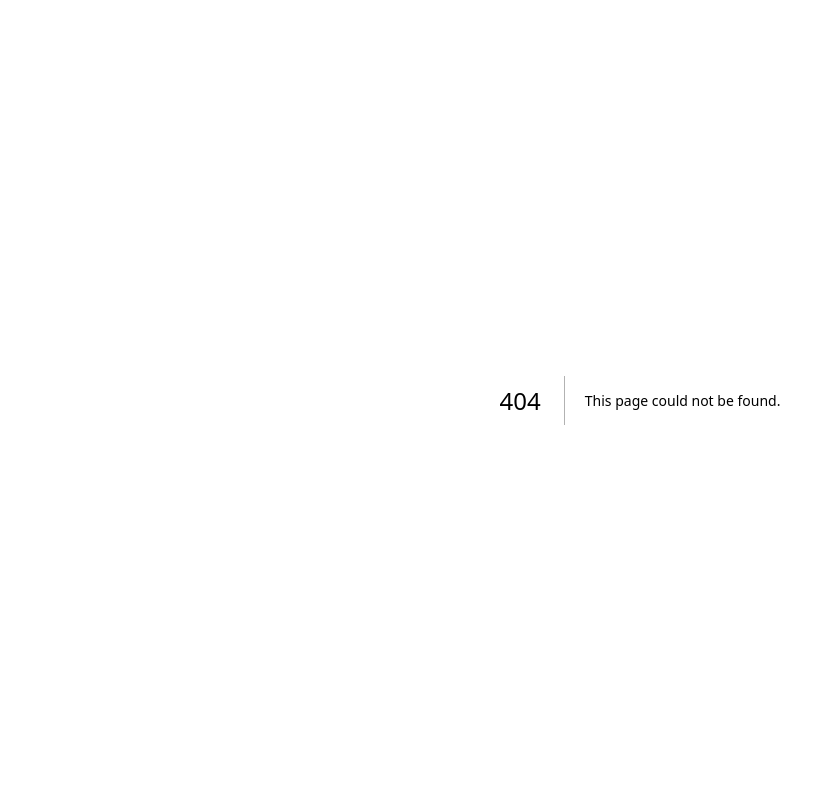
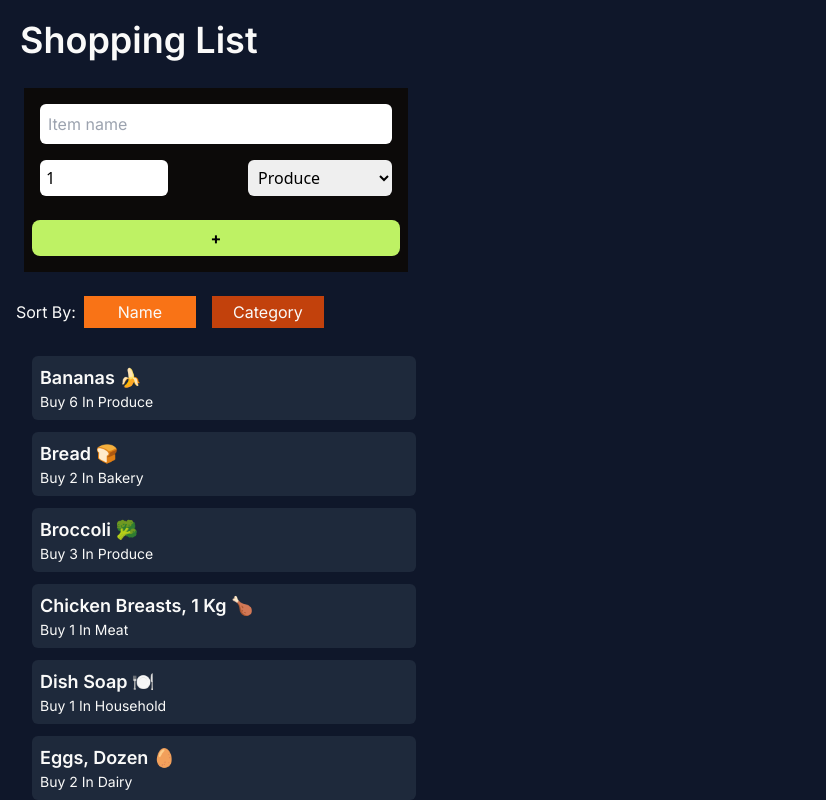
Before and after one commit to Durk006/cprg306-assignments, a Next.js app: page /week-6 in a window 1280 px wide. Before the commit this address had no page. Shown: the top 800 px of the page, without its empty margins (0-826 px from the left). Built offline with nearby package versions, Linux system fonts and the light colour scheme.

Commit message:
Week6 Update #1

```diff
--- a/app/page.js
+++ b/app/page.js
@@ -21,6 +21,9 @@ export default function Page() {
         <li>
           <Link className={linkStyles} href="week-5">Week 5</Link>
         </li>
+        <li>
+          <Link className={linkStyles} href="week-6">Week 6</Link>
+        </li>
       </ul>
 
     </main>
--- /dev/null
+++ b/app/week-6/item-list.js
@@ -0,0 +1,44 @@
+"use client"; // Indicates that this file should be processed on the client-side
+
+import { useState } from 'react'; // Importing the useState hook from React
+import Item from './item'; // Importing the Item component
+
+export default function ItemList({ items }) {
+  // State variable to track the sorting criteria (either 'name' or 'category')
+  const [sortBy, setSortBy] = useState('name');
+
+  // Sorting the items array based on the sortBy state variable
+  const sortedItems = [...items].sort((a, b) => {
+    if (sortBy === 'name') {
+      return a.name.localeCompare(b.name); // Sorting by name
+    } else if (sortBy === 'category') {
+      return a.category.localeCompare(b.category); // Sort by category
+    }
+  });
+
+  return (
+    <div>
+      <div className="p-2 m-2 text-l capitalize text-stone-50">
+        Sort By:
+        <button
+          className={`p-1 m-2 w-28 square-lg ${sortBy === 'name' ? 'bg-orange-500' : 'bg-orange-700'}`}
+          onClick={() => setSortBy('name')}
+        >
+          Name
+        </button>
+        <button
+          className={`p-1 m-2 w-28 square-lg ${sortBy === 'category' ? 'bg-orange-500' : 'bg-orange-700'}`}
+          onClick={() => setSortBy('category')}
+        >
+          Category
+        </button>
+      </div>
+
+      <ul className="text-xl capitalize text-stone-50">
+        {sortedItems.map((item) => (
+          <Item key={item.id} name={item.name} quantity={item.quantity} category={item.category} />
+        ))}
+      </ul>
+    </div>
+  );
+}
--- /dev/null
+++ b/app/week-6/item.js
@@ -0,0 +1,74 @@
+export default function Item({ name, quantity, category }) {
+    return (
+      <section>
+        <li className="bg-slate-800 rounded-md p-2 m-3 ml-8 text-stone-50 w-96">
+          <p className="text-lg font-semibold">{name}</p>
+          <p className="text-sm">
+            Buy {quantity} in {category}{' '}
+          </p>
+        </li>
+      </section>
+    );
+  }
+
+
+
+
+
+
+
+
+
+
+
+
+
+
+
+
+
+
+
+
+
+
+
+
+
+
+
+
+
+
+
+
+
+// "use client";
+// import { useState } from "react";
+
+// export default function Item({id, name, quantity, category, onSelect}) {
+
+//   const [visibility, setVisibility] = useState("invisible");
+//   const [itemBg, setItemBg] = useState("bg-mute");
+
+//   const handleMouseEnter = () => {
+//     setVisibility("visible");
+//     setItemBg("bg-black text-white");
+//   }
+
+//   const handleMouseLeave = () => {
+//     setVisibility("invisible");
+//     setItemBg("bg-mute");
+//   }
+
+//   return (
+//     <main>
+//       <div className="max-w-96 " onClick={() => onSelect(id)}>
+//         <ul className={" p-2 m-4 w-96 text-stone-50 border-2 hover:bg-orange-500 cursor-pointer " +itemBg} onMouseEnter={handleMouseEnter} onMouseLeave={handleMouseLeave}>
+//           <li className="text-xl font-bold">{name}</li>
+//           <li className="text-sm">Buy {quantity} in {category}</li>
+//         </ul>
+//       </div>
+//     </main>
+//   );
+// }
--- /dev/null
+++ b/app/week-6/items.json
@@ -0,0 +1,74 @@
+[
+    {
+      "id": "1h2GJKH12gkHG31h1H",
+      "name": "milk, 4 L 🥛",
+      "quantity": 1,
+      "category": "dairy"
+    },
+    {
+      "id": "2KJH3k2j3H1k2J3K1H",
+      "name": "bread 🍞",
+      "quantity": 2,
+      "category": "bakery"
+    },
+    {
+      "id": "3h2KJH3k2j3H1k2J3",
+      "name": "eggs, dozen 🥚",
+      "quantity": 2,
+      "category": "dairy"
+    },
+    {
+      "id": "4k2J3K1H2GJKH12gk",
+      "name": "bananas 🍌",
+      "quantity": 6,
+      "category": "produce"
+    },
+    {
+      "id": "5H1h1H2KJH3k2j3H",
+      "name": "broccoli 🥦",
+      "quantity": 3,
+      "category": "produce"
+    },
+    {
+      "id": "6H1k2J3K1H2GJKH1",
+      "name": "chicken breasts, 1 kg 🍗",
+      "quantity": 1,
+      "category": "meat"
+    },
+    {
+      "id": "7gkHG31h1H2KJH3k",
+      "name": "pasta sauce 🍝",
+      "quantity": 3,
+      "category": "canned goods"
+    },
+    {
+      "id": "8j3H1k2J3K1H2GJK",
+      "name": "spaghetti, 454 g 🍝",
+      "quantity": 2,
+      "category": "dry goods"
+    },
+    {
+      "id": "9H12gkHG31h1H2KJ",
+      "name": "toilet paper, 12 pack 🧻",
+      "quantity": 1,
+      "category": "household"
+    },
+    {
+      "id": "10H3k2j3H1k2J3K1",
+      "name": "paper towels, 6 pack",
+      "quantity": 1,
+      "category": "household"
+    },
+    {
+      "id": "11k2J3K1H2GJKH12",
+      "name": "dish soap 🍽️",
+      "quantity": 1,
+      "category": "household"
+    },
+    {
+      "id": "12GJKH12gkHG31h1",
+      "name": "hand soap 🧼",
+      "quantity": 4,
+      "category": "household"
+    }
+  ]
--- /dev/null
+++ b/app/week-6/new-item.js
@@ -0,0 +1,48 @@
+"use client";
+import { useState } from "react";
+
+export default function NewItem() {
+    const [name, setName] = useState("");
+    const [quantity, setQuantity] = useState(1);
+    const [category, setCategory] = useState("produce");
+
+    const handleSubmit = (event) => {
+        event.preventDefault();
+        const newId = Math.floor(Math.random() * 1000000).toString();
+        const newItem = { id: newId, name, quantity, category };
+        onAddItem(newItem);
+        setName("");
+        setQuantity(1);
+        setCategory("produce");
+    };
+
+    return(
+        <main>
+            <form className=" p-2 m-2 ml-6 text-black bg-stone-950 max-w-sm w-full" onSubmit={handleSubmit}>
+
+                <div className="m-2">
+                <input className="p-2 mb-2 rounded-md w-full" type="text" id="name" value={name} required placeholder="Item name" onChange={(event) => setName(event.target.value)} />
+                </div>
+
+                <div className="flex justify-between mt-2">
+                <input className="ml-2 p-1.5 w-32 rounded-md font-sans  " type="number" id="quantity" value={quantity} min={1} max={99} required onChange={(event) => setQuantity(event.target.value)} />
+                <select className="mr-2 p-1.5 w-36 rounded-md font-sans" id="category" value={category} onChange={(event) => setCategory(event.target.value)}>
+                    <option value="Produce">Produce</option>
+                    <option value="Dairy">Dairy</option>
+                    <option value="Bakery">Bakery</option>
+                    <option value="Meat">Meat</option>
+                    <option value="Frozen Foods">Frozen Foods</option>
+                    <option value="Canned Goods">Canned Goods</option>
+                    <option value="Dry Goods">Dry Goods</option>
+                    <option value="Beverages">Beverages</option>
+                    <option value="Snacks">Snacks</option>
+                    <option value="Household">Household</option>
+                    <option value="Other">Other</option>
+                </select>
+                </div>
+                <br />
+                <button className="bg-lime-300 w-full p-1.5 rounded-lg mb-2 text-Black font-bold " type="submit">+</button>
+            </form>
+        </main>
+    );
+}
--- /dev/null
+++ b/app/week-6/page.js
@@ -0,0 +1,25 @@
+"use client"
+
+import { useState } from "react";
+import NewItem from "./new-item";
+import ItemList from "./item-list";
+import ItemData from "./items.json";
+
+
+export default function Page() {
+  // Initialize state with items data
+  const [items, setItems] = useState(ItemData);
+
+    // Event handler for adding a new item
+    const AddItem = (newItem) => {
+      setItems([...items, newItem]);
+    };
+
+  return (
+    <main className = "bg-slate-900" >
+      <h1 className = "text-stone-50 font-semibold text-4xl p-5">Shopping List</h1>
+      <NewItem onAddItem = {AddItem} />
+      <ItemList items = {items} />
+    </main>
+  );
+}
```
